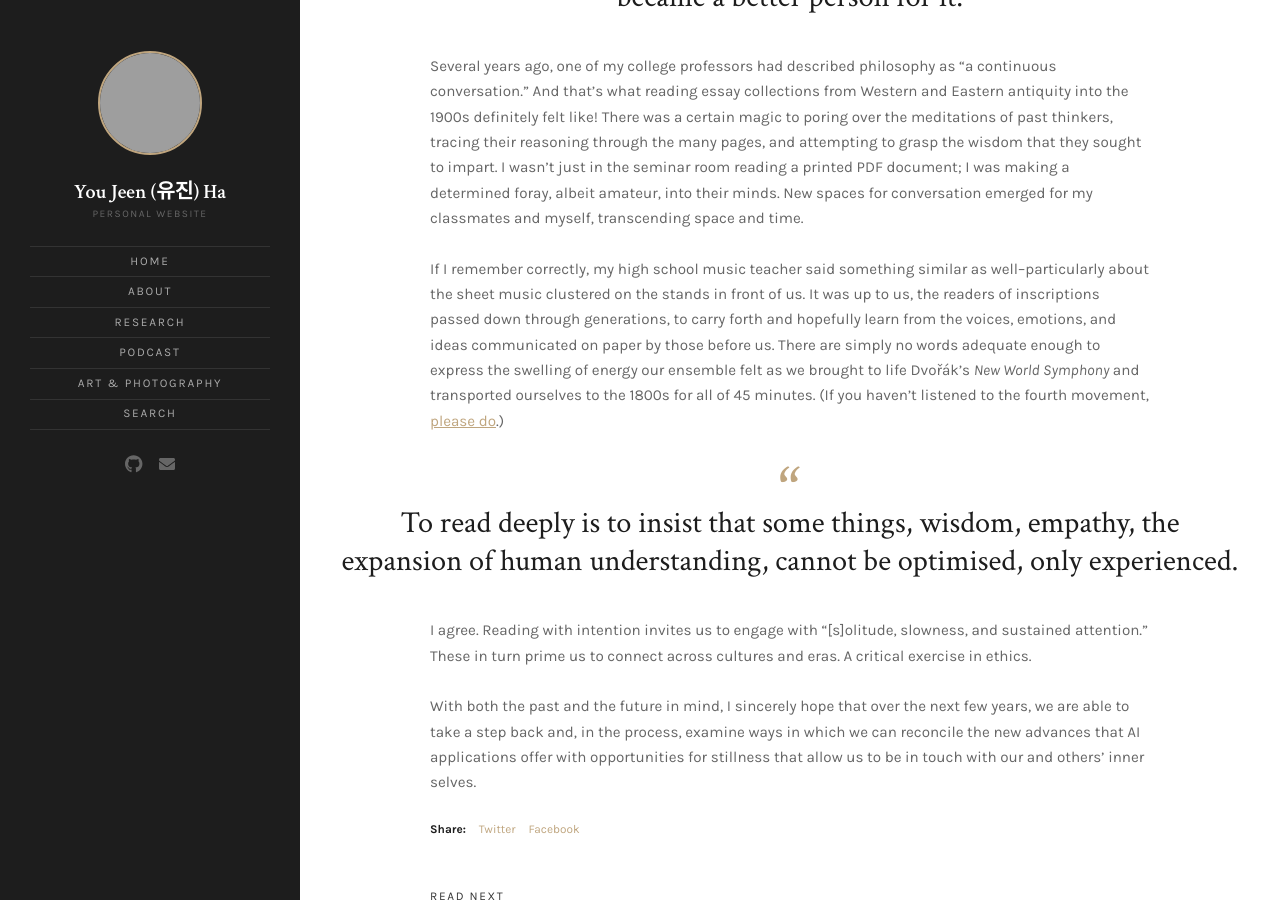
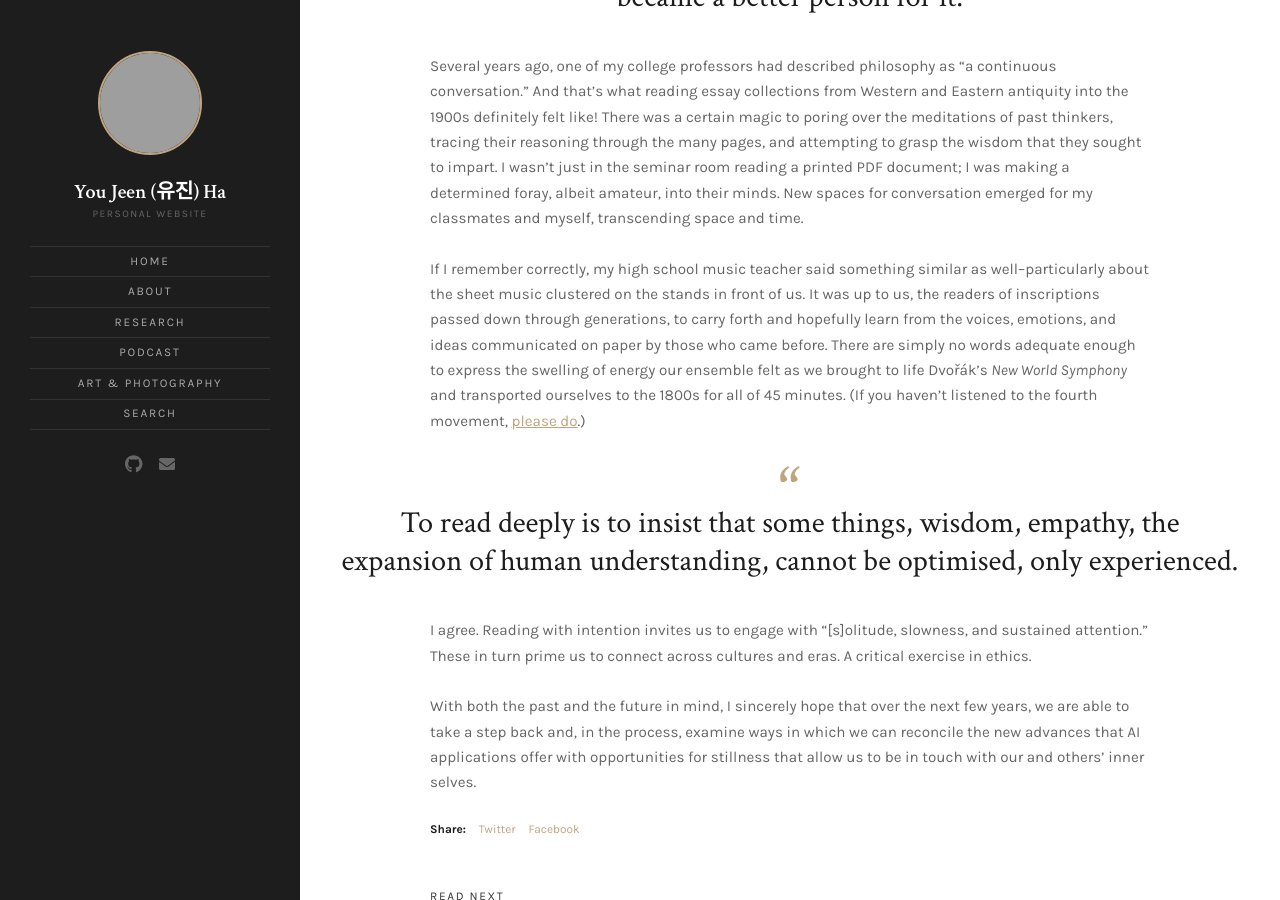
Before and after one commit to hyoujeen/hyoujeen.github.io, a Jekyll site: the page built from _posts/2025-05-31-deep-reading-in-the-age-of-algorithms.md, in a window 1280 px wide and 900 px high, scrolled down 1026 px, cut to the strip 0-900 px from the top of the window. Built offline with Jekyll 4.4.1, drawn with Linux system fonts in a browser that asks for light colours; grey boxes are pictures that could not be loaded.

Commit message:
Update 2025-05-31-deep-reading-in-the-age-of-algorithms.md

```diff
--- a/_posts/2025-05-31-deep-reading-in-the-age-of-algorithms.md
+++ b/_posts/2025-05-31-deep-reading-in-the-age-of-algorithms.md
@@ -18,7 +18,7 @@ and that as a result:
 
 Several years ago, one of my college professors had described philosophy as "a continuous conversation." And that's what reading essay collections from Western and Eastern antiquity into the 1900s definitely felt like! There was a certain magic to poring over the meditations of past thinkers, tracing their reasoning through the many pages, and attempting to grasp the wisdom that they sought to impart. I wasn't just in the seminar room reading a printed PDF document; I was making a determined foray, albeit amateur, into their minds. New spaces for conversation emerged for my classmates and myself, transcending space and time.
 
-If I remember correctly, my high school music teacher said something similar as well--particularly about the sheet music clustered on the stands in front of us. It was up to us, the readers of inscriptions passed down through generations, to carry forth and hopefully learn from the voices, emotions, and ideas communicated on paper by those before us. There are simply no words adequate enough to express the swelling of energy our ensemble felt as we brought to life Dvořák's <i>New World Symphony</i> and transported ourselves to the 1800s for all of 45 minutes. (If you haven't listened to the fourth movement, [please do](https://www.youtube.com/watch?v=jOofzffyDSA){:target="_blank"}.)
+If I remember correctly, my high school music teacher said something similar as well--particularly about the sheet music clustered on the stands in front of us. It was up to us, the readers of inscriptions passed down through generations, to carry forth and hopefully learn from the voices, emotions, and ideas communicated on paper by those who came before. There are simply no words adequate enough to express the swelling of energy our ensemble felt as we brought to life Dvořák's <i>New World Symphony</i> and transported ourselves to the 1800s for all of 45 minutes. (If you haven't listened to the fourth movement, [please do](https://www.youtube.com/watch?v=jOofzffyDSA){:target="_blank"}.)
 
 > To read deeply is to insist that some things, wisdom, empathy, the expansion of human understanding, cannot be optimised, only experienced.
 
```
